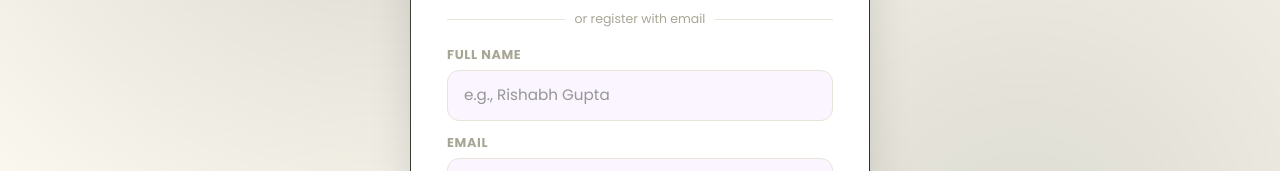
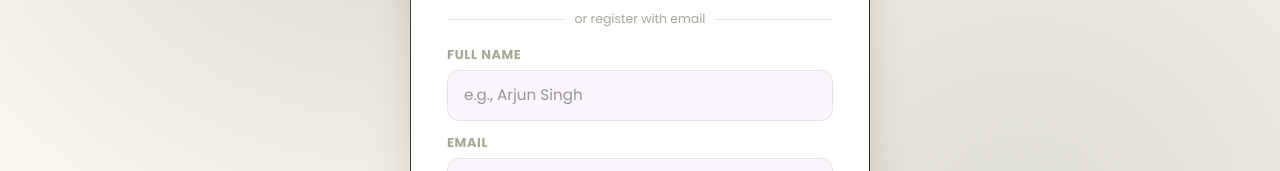
Before and after one commit to Rishabh01487/agrieasy-com1, a Next.js app: page /auth/register in a window 1280 px wide. Shown: the part 397-568 px from the top of the page. Built offline with nearby package versions, Linux system fonts and the light colour scheme.

Commit message:
fix(auth): replace placeholder name 'Rishabh Gupta' with 'Arjun Singh'
User requested: 'remove that dummy name from there and some other name
like Arjun or other'

Changed the Full Name input placeholder from 'e.g., Rishabh Gupta'
to 'e.g., Arjun Singh' — a more neutral, non-founder name.

```diff
--- a/app/auth/register/page.tsx
+++ b/app/auth/register/page.tsx
@@ -203,7 +203,7 @@ export default function Register() {
         <form onSubmit={handleSubmit(onSubmit)} style={{ display: 'flex', flexDirection: 'column', gap: '12px' }}>
           <div>
             <label style={lbl}>Full Name</label>
-            <input type="text" {...register('name', { required: 'Name is required', minLength: { value: 2, message: 'Name must be at least 2 characters' } })} placeholder="e.g., Rishabh Gupta" style={inp} />
+            <input type="text" {...register('name', { required: 'Name is required', minLength: { value: 2, message: 'Name must be at least 2 characters' } })} placeholder="e.g., Arjun Singh" style={inp} />
             {errors.name && <p style={{ color: '#dc2626', fontSize: '0.78rem', marginTop: '3px', fontFamily: SHARED.font }}>{errors.name.message}</p>}
           </div>
           <div>
```
